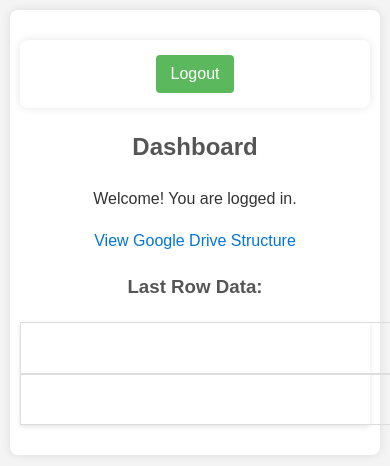
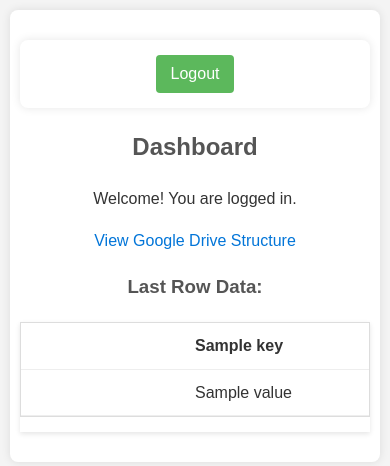
Before and after one commit to mohak300501/sanskritiks, a Flask app: template templates/dashboard.html in a window 390 px wide; the page is wider, and only the part inside the window is pictured. Shown: the top 466 px of that part. Run offline with Flask 3, Linux system fonts and the light colour scheme; the template is opened without the code that fills it: most values are stand-ins (such as "Sample title", 1, 10 or a date in 2020).

Commit message:
Updated mobile design.

```diff
--- a/static/style.css
+++ b/static/style.css
@@ -4,12 +4,12 @@ body {
     margin: 20px;
     background-color: #f4f4f4;
     color: #333;
-    text-align: center; /* Center content */
+    text-align: center;
 }
 
 .container {
-    max-width: 800px; /* Adjust as needed */
-    margin: 0 auto; /* Center the container */
+    max-width: 800px;
+    margin: 0 auto;
     background: #fff;
     padding: 20px;
     border-radius: 8px;
@@ -26,7 +26,7 @@ form {
     border-radius: 8px;
     box-shadow: 0 0 10px rgba(0, 0, 0, 0.1);
     max-width: 400px;
-    margin: 20px auto; /* Center forms */
+    margin: 20px auto;
 }
 
 label {
@@ -79,7 +79,6 @@ a:hover {
     text-decoration: underline;
 }
 
-/* Toast messages (basic styling) */
 .flash-messages {
     list-style: none;
     padding: 0;
@@ -104,7 +103,6 @@ a:hover {
     right: 20px;
 }
 
-/* Table styling */
 .data-table {
     width: 80%;
     margin: 20px auto;
@@ -126,7 +124,6 @@ a:hover {
     background-color: #e9e9e9;
 }
 
-/* Responsive adjustments */
 @media (max-width: 600px) {
     body {
         margin: 10px;
@@ -140,22 +137,30 @@ a:hover {
         padding: 15px;
     }
 
-    .data-table,
-    .data-table tbody,
-    .data-table tr,
-    .data-table td {
-        display: block;
+    .data-table {
         width: 100%;
     }
 
-    .data-table tr {
+    .data-table thead {
+        display: none;
+    }
+
+    .data-table tbody tr {
         margin-bottom: 15px;
+        display: block;
+        border: 1px solid #ddd;
     }
 
     .data-table td {
-        text-align: right;
+        display: block;
+        text-align: left;
+        padding: 10px;
+        border: none;
+        border-bottom: 1px solid #eee;
+        position: relative;
         padding-left: 50%;
-        position: relative;
+        word-wrap: break-word; /* Add word-wrap */
+        overflow-wrap: break-word; /* Add overflow-wrap */
     }
 
     .data-table td::before {
```
